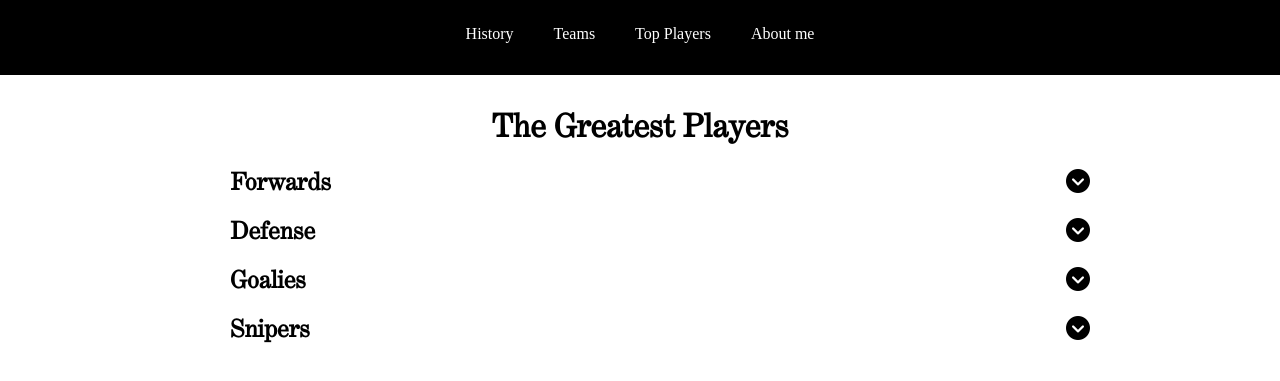
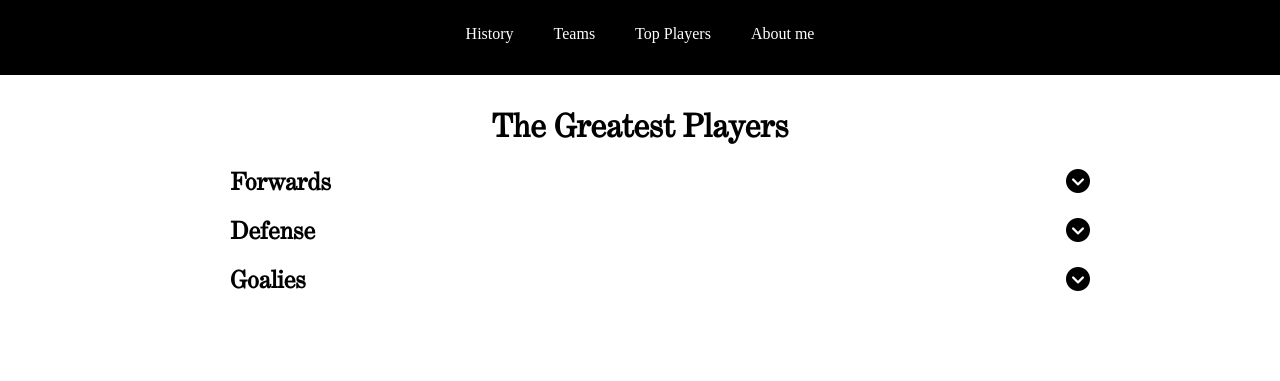
Before and after one commit to mateekker/HTML-beadand-, a plain HTML site: page players.html in a window 1280 px wide. Shown: the part 115-496 px from the top of the page. Drawn offline with Linux system fonts and the light colour scheme; files whose address does not match are found by name.

Commit message:
Snipers törlése

```diff
--- a/players.html
+++ b/players.html
@@ -255,50 +255,7 @@
                     </ul>
                 </div>
             </li>
-            <li class="posts">
-                <h2>
-                    <span>Snipers</span>
-                    <span class="dropdown" data-target="snipers">
-                        <i class="fa-solid fa-circle-chevron-up icon-up hidden"></i>
-                        <i class="fa-solid fa-circle-chevron-down icon-down"></i>
-                    </span>
-                </h2>
-                <div id="snipers" class="collapsible collapsed">
-                    <ul>
-                        <li>
-                            karcsi
-                        </li>
-                    </ul>
-                </div>
-            </li>
         </ul>
-
-        <!--
-    <table class="tablazat">
-            <th class="cim">Some Of The Greatests Of All Time (in alphabetical order)</th>
-                <tr>
-                    <td>
-                        <ul>
-                            <li>
-                                <a href="https://www.nhl.com/fans/nhl-centennial/100-greatest-nhl-players">
-                                    The 100 Greatest NHL Players' list
-                                </a>
-                            </li>
-                            <li>
-                                <a>
-                                    |Out Of 100 Best 33 Best|
-                                </a>
-                            </li>
-                        </ul>
-                        <ol>
-
-
-                        </ol>
-                    </td>
-                </tr>
-            </table>
-        -->
-
 
     </main>
     <script defer type="text/javascript" src="players.js"></script>
```
